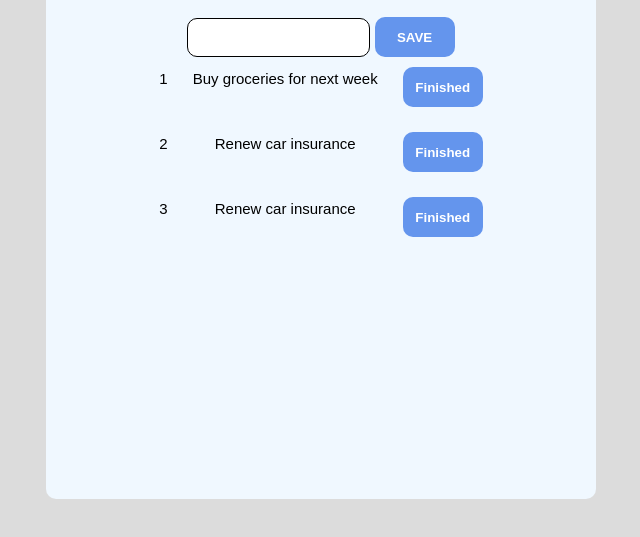
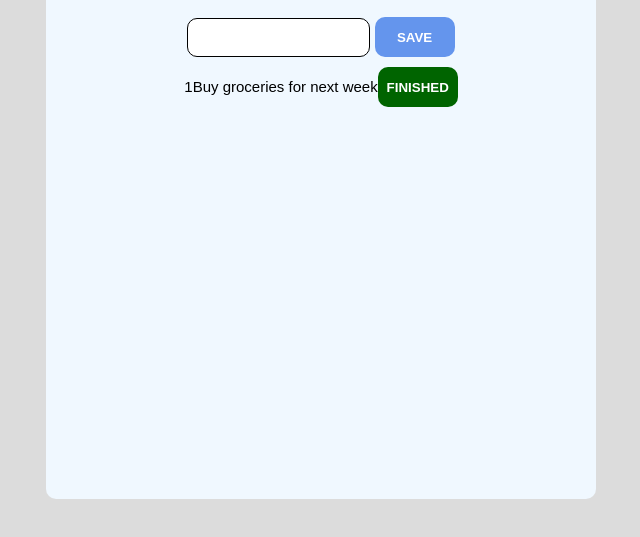
Before and after one commit to matsiushM/ToDoApp, a plain HTML site: page index.html in a window 1280 px wide. Shown: the part 71-608 px from the top of the page, without its empty margins (319-959 px from the left). Drawn offline with Linux system fonts and the light colour scheme.

Commit message:
fixed task

```diff
--- a/index.html
+++ b/index.html
@@ -10,22 +10,17 @@
 <div class="container">
     <h1 class="container_logo">To Do App</h1>
 
-    <div class="container_bar">
+    <div class="container-bar">
         <input type="text" class="container-bar_input">
-        <button class="container-bar_save_button">SAVE</button>
+        <button class="container-bar__saveButton">SAVE</button>
     </div>
 
-    <div class="container_tab">
-        <div class="container_rows">1</div>
-        <div class="container_rows">Buy groceries for next week</div>
-        <button class="container-bar_save_button">Finished</button>
-        <div class="container_rows">2</div>
-        <div class="container_rows">Renew car insurance</div>
-        <button class="container-bar_save_button">Finished</button>
-        <div class="container_rows">3</div>
-        <div class="container_rows">Renew car insurance</div>
-        <button class="container-bar_save_button">Finished</button>
-
+    <div class="container-tab">
+        <div class="container-tab__task">
+            <div class="container-tab__task__number">1</div>
+            <div class="container-tab__task__txt">Buy groceries for next week</div>
+            <button class="container-tab__task__button">FINISHED</button>
+        </div>
     </div>
 </div>
 
--- a/styles.css
+++ b/styles.css
@@ -28,7 +28,7 @@ body {
     border: 1px solid black;
 }
 
-.container-bar_save_button {
+.container-bar__saveButton {
     width: 80px;
     height: 40px;
     border-radius: 10px;
@@ -39,12 +39,37 @@ body {
     font-weight: bold;
 }
 
-.container_tab {
+.container-tab {
     display: grid;
-    grid-template-columns: auto auto auto;
-    grid-template-rows: auto auto auto;
+    grid-template-rows: repeat(3,auto);
     gap: 25px;
     padding: 10px;
     justify-self: center;
 
 }
+
+.container-tab__task{
+    display: grid;
+    grid-template-columns: repeat(3, auto);
+
+}
+
+.container-tab__task__txt{
+    margin: auto;
+}
+
+.container-tab__task__number{
+    margin: auto;
+}
+
+.container-tab__task__button{
+    width: 80px;
+    height: 40px;
+    border-radius: 10px;
+    border: 0;
+    color: white;
+    box-shadow: black;
+    background: darkgreen;
+    font-weight: bold;
+    margin: auto;
+}
```
